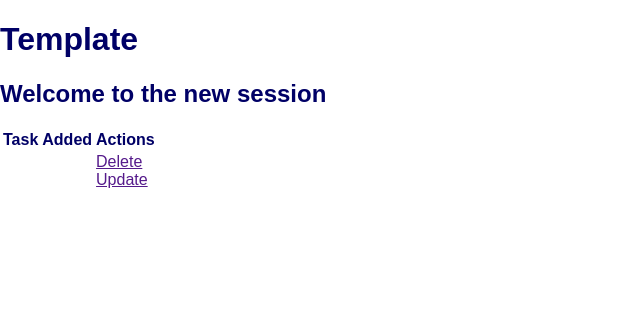
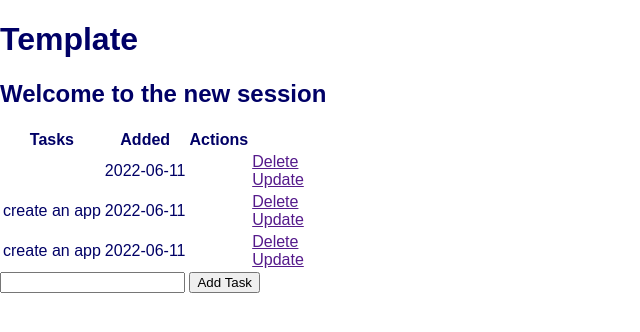
Before and after one commit to Gmatolo/todo-app-flask-react, a Flask app: page / in a window 1280 px wide. Shown: the top 332 px of the page, without its empty margins (0-640 px from the left). Run offline with Flask 2, Linux system fonts and the light colour scheme; data comes from the database, SQL or seed files in the repository.

Commit message:
Updated POST method, to take the form input and commit to db

```diff
--- a/app.py
+++ b/app.py
@@ -1,5 +1,6 @@
+import re
 from sqlite3 import dbapi2
-from flask import Flask, render_template, url_for
+from flask import Flask, render_template, request, url_for, request, redirect
 #database adapter
 from flask_sqlalchemy import SQLAlchemy
 from datetime import date, datetime
@@ -24,9 +25,21 @@ class Todo(db.Model):
     def __repr__(self):
         return '<Task %r> % self.id'
 
-@app.route('/')
+@app.route('/', methods=['POST','GET'])
 def homepage():
-    return render_template("index.html")
+    if request.method=='POST':
+        task_content = request.form['content']
+        new_task = Todo(content=task_content)
+
+        try:
+            db.session.add(new_task)
+            db.session.commit()
+            return redirect('/')
+        except:
+            return "There was an error"
+    else:
+        tasks = Todo.query.order_by(Todo.date_created).all()
+        return render_template('index.html', tasks = tasks)
 
 if __name__ == "__main__":
     app.run(debug=True)
--- a/templates/index.html
+++ b/templates/index.html
@@ -1,21 +1,24 @@
 {% extends 'base.html' %}
 
 {% block head %}
+<title>Task Master</title>
 <h1>Template</h1>
 {% endblock %}
 
 {% block body %}
 <div class="content">
     <h2>Welcome to the new session </h2>
+
     <table>
     <tr>
-<th>Task</th>
+        <th>Tasks</th>
         <th>Added</th>
         <th>Actions</th>
     </tr>
-
+    {% for task in tasks %}
     <tr>
-    <td></td>
+        <td> {{ task.content }} </td>
+        <td> {{ task.date_created.date() }} </td>
         <td></td>
     <td>
         <a href="">Delete</a>
@@ -23,6 +26,13 @@
         <a href="">Update</a>
     </td>
     </tr>
+    {% endfor %}
     </table>
+
+    <form action="/" method="POST">
+        <input type="text" name="content" id="content">
+        <input type="submit" value="Add Task">
+    </form>
+
 </div>
 {% endblock %}
```
Also changed, not shown: test.db. Lines whose indentation alone changed are shown as unchanged.
